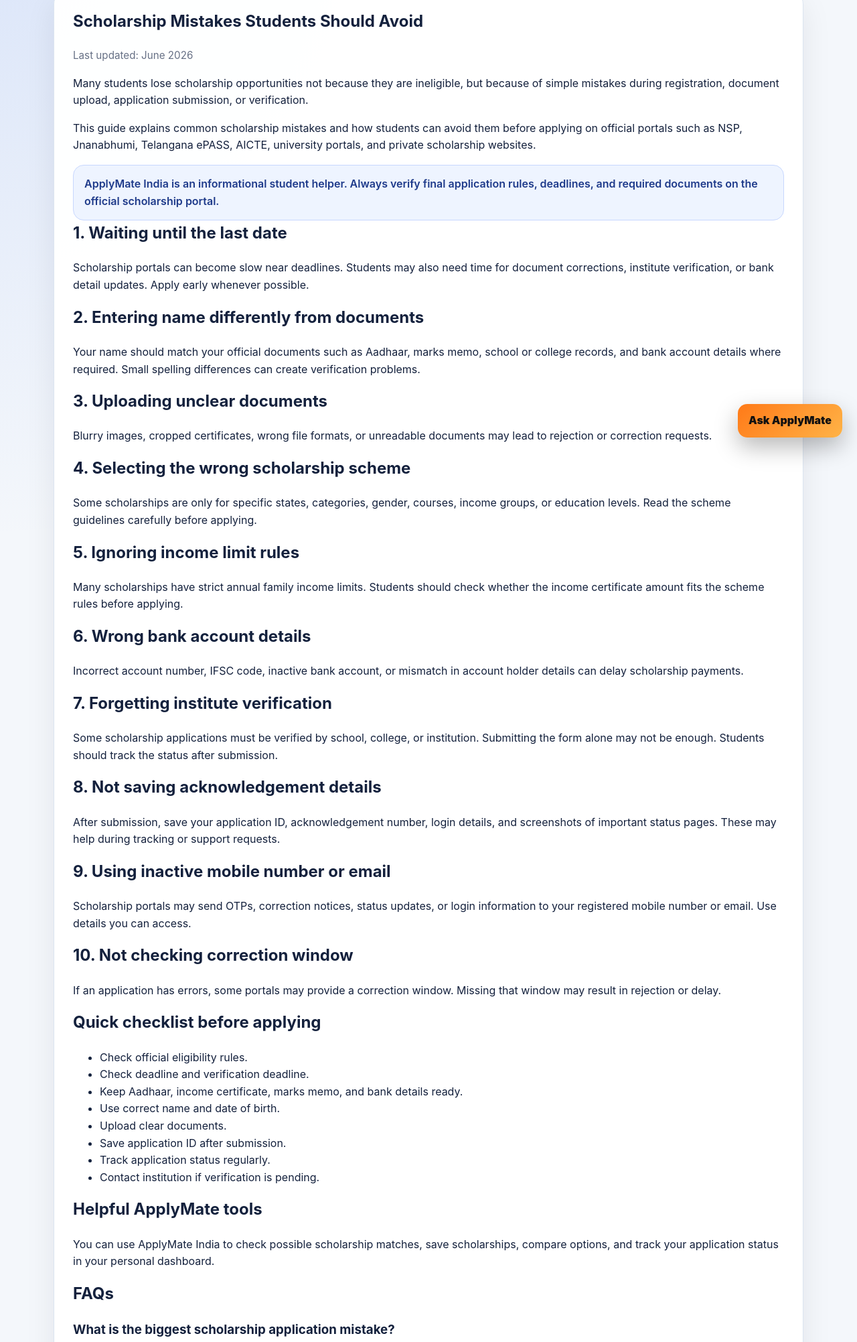
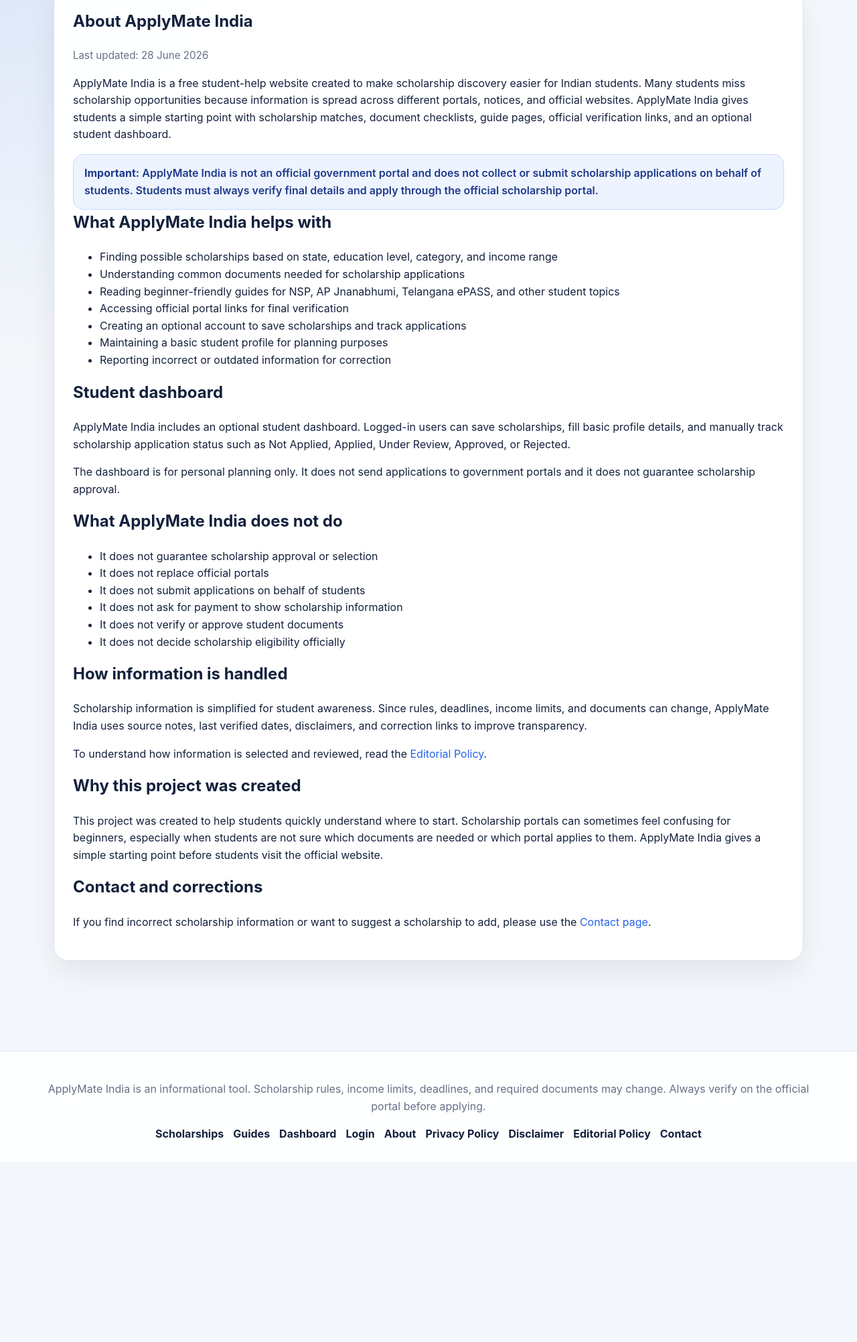
Before and after one commit to koushikrajcodex-boop/applymate-india, a plain HTML site: page about.html in a window 1280 px wide. Shown: the part 125-2128 px from the top of the page at 67% size. After the commit the page ends 1859 px from the top, so only its background shows below. Drawn offline with Linux system fonts and the light colour scheme.

Commit message:
Revise about page content and metadata
Updated the title and meta description to reflect the purpose of ApplyMate India. Revised content to provide information about the platform and its features for students seeking scholarships.

```diff
--- a/about.html
+++ b/about.html
@@ -4,46 +4,12 @@
   <meta charset="UTF-8" />
   <meta name="viewport" content="width=device-width, initial-scale=1.0" />
 
-  <title>Scholarship Mistakes to Avoid - ApplyMate India</title>
-  <meta name="description" content="Learn the most common scholarship application mistakes students should avoid, including wrong documents, late submission, incorrect bank details, and missing verification steps." />
+  <title>About ApplyMate India - Scholarship Finder for Students</title>
+  <meta name="description" content="Learn about ApplyMate India, a free informational scholarship finder, student dashboard, and guide website for Indian students." />
   <meta name="robots" content="index, follow" />
-  <link rel="canonical" href="https://koushikrajcodex-boop.github.io/applymate-india/scholarship-mistakes-to-avoid.html" />
+  <link rel="canonical" href="https://koushikrajcodex-boop.github.io/applymate-india/about.html" />
 
   <link rel="stylesheet" href="style.css" />
-  <link rel="stylesheet" href="assistant.css" />
-
-  <script type="application/ld+json">
-  {
-    "@context": "https://schema.org",
-    "@type": "FAQPage",
-    "mainEntity": [
-      {
-        "@type": "Question",
-        "name": "What is the biggest scholarship application mistake?",
-        "acceptedAnswer": {
-          "@type": "Answer",
-          "text": "One major scholarship application mistake is waiting until the last date. Students should apply early because portals may slow down and documents or verification steps may take extra time."
-        }
-      },
-      {
-        "@type": "Question",
-        "name": "Why do scholarship applications get rejected?",
-        "acceptedAnswer": {
-          "@type": "Answer",
-          "text": "Scholarship applications may be rejected because of wrong documents, spelling mismatch, incorrect bank details, wrong scheme selection, income limit issues, or missed verification steps."
-        }
-      },
-      {
-        "@type": "Question",
-        "name": "How can students avoid scholarship delays?",
-        "acceptedAnswer": {
-          "@type": "Answer",
-          "text": "Students can avoid delays by checking official eligibility rules, uploading clear documents, using correct details, saving acknowledgement numbers, and tracking institute verification status regularly."
-        }
-      }
-    ]
-  }
-  </script>
 </head>
 <body>
 
@@ -71,127 +37,79 @@
 
   <main class="content-page">
     <section class="content-card">
-      <h1>Scholarship Mistakes Students Should Avoid</h1>
-      <span class="last-updated">Last updated: June 2026</span>
+      <h1>About ApplyMate India</h1>
+      <span class="last-updated">Last updated: 28 June 2026</span>
 
       <p>
-        Many students lose scholarship opportunities not because they are ineligible, but because of simple mistakes
-        during registration, document upload, application submission, or verification.
+        ApplyMate India is a free student-help website created to make scholarship discovery easier for Indian students.
+        Many students miss scholarship opportunities because information is spread across different portals, notices,
+        and official websites. ApplyMate India gives students a simple starting point with scholarship matches,
+        document checklists, guide pages, official verification links, and an optional student dashboard.
+      </p>
+
+      <div class="notice-box">
+        <strong>Important:</strong> ApplyMate India is not an official government portal and does not collect or submit
+        scholarship applications on behalf of students. Students must always verify final details and apply through
+        the official scholarship portal.
+      </div>
+
+      <h2>What ApplyMate India helps with</h2>
+      <ul>
+        <li>Finding possible scholarships based on state, education level, category, and income range</li>
+        <li>Understanding common documents needed for scholarship applications</li>
+        <li>Reading beginner-friendly guides for NSP, AP Jnanabhumi, Telangana ePASS, and other student topics</li>
+        <li>Accessing official portal links for final verification</li>
+        <li>Creating an optional account to save scholarships and track applications</li>
+        <li>Maintaining a basic student profile for planning purposes</li>
+        <li>Reporting incorrect or outdated information for correction</li>
+      </ul>
+
+      <h2>Student dashboard</h2>
+      <p>
+        ApplyMate India includes an optional student dashboard. Logged-in users can save scholarships, fill basic profile
+        details, and manually track scholarship application status such as Not Applied, Applied, Under Review, Approved,
+        or Rejected.
       </p>
 
       <p>
-        This guide explains common scholarship mistakes and how students can avoid them before applying on official portals
-        such as NSP, Jnanabhumi, Telangana ePASS, AICTE, university portals, and private scholarship websites.
+        The dashboard is for personal planning only. It does not send applications to government portals and it does not
+        guarantee scholarship approval.
       </p>
 
-      <div class="notice-box">
-        ApplyMate India is an informational student helper. Always verify final application rules, deadlines,
-        and required documents on the official scholarship portal.
-      </div>
+      <h2>What ApplyMate India does not do</h2>
+      <ul>
+        <li>It does not guarantee scholarship approval or selection</li>
+        <li>It does not replace official portals</li>
+        <li>It does not submit applications on behalf of students</li>
+        <li>It does not ask for payment to show scholarship information</li>
+        <li>It does not verify or approve student documents</li>
+        <li>It does not decide scholarship eligibility officially</li>
+      </ul>
 
-      <h2>1. Waiting until the last date</h2>
+      <h2>How information is handled</h2>
       <p>
-        Scholarship portals can become slow near deadlines. Students may also need time for document corrections,
-        institute verification, or bank detail updates. Apply early whenever possible.
+        Scholarship information is simplified for student awareness. Since rules, deadlines, income limits, and documents
+        can change, ApplyMate India uses source notes, last verified dates, disclaimers, and correction links to improve
+        transparency.
       </p>
 
-      <h2>2. Entering name differently from documents</h2>
       <p>
-        Your name should match your official documents such as Aadhaar, marks memo, school or college records,
-        and bank account details where required. Small spelling differences can create verification problems.
+        To understand how information is selected and reviewed, read the
+        <a href="editorial-policy.html">Editorial Policy</a>.
       </p>
 
-      <h2>3. Uploading unclear documents</h2>
+      <h2>Why this project was created</h2>
       <p>
-        Blurry images, cropped certificates, wrong file formats, or unreadable documents may lead to rejection
-        or correction requests.
+        This project was created to help students quickly understand where to start. Scholarship portals can sometimes feel
+        confusing for beginners, especially when students are not sure which documents are needed or which portal applies
+        to them. ApplyMate India gives a simple starting point before students visit the official website.
       </p>
 
-      <h2>4. Selecting the wrong scholarship scheme</h2>
+      <h2>Contact and corrections</h2>
       <p>
-        Some scholarships are only for specific states, categories, gender, courses, income groups, or education levels.
-        Read the scheme guidelines carefully before applying.
+        If you find incorrect scholarship information or want to suggest a scholarship to add, please use the
+        <a href="contact.html">Contact page</a>.
       </p>
-
-      <h2>5. Ignoring income limit rules</h2>
-      <p>
-        Many scholarships have strict annual family income limits. Students should check whether the income certificate
-        amount fits the scheme rules before applying.
-      </p>
-
-      <h2>6. Wrong bank account details</h2>
-      <p>
-        Incorrect account number, IFSC code, inactive bank account, or mismatch in account holder details can delay
-        scholarship payments.
-      </p>
-
-      <h2>7. Forgetting institute verification</h2>
-      <p>
-        Some scholarship applications must be verified by school, college, or institution. Submitting the form alone
-        may not be enough. Students should track the status after submission.
-      </p>
-
-      <h2>8. Not saving acknowledgement details</h2>
-      <p>
-        After submission, save your application ID, acknowledgement number, login details, and screenshots of important
-        status pages. These may help during tracking or support requests.
-      </p>
-
-      <h2>9. Using inactive mobile number or email</h2>
-      <p>
-        Scholarship portals may send OTPs, correction notices, status updates, or login information to your registered
-        mobile number or email. Use details you can access.
-      </p>
-
-      <h2>10. Not checking correction window</h2>
-      <p>
-        If an application has errors, some portals may provide a correction window. Missing that window may result in
-        rejection or delay.
-      </p>
-
-      <h2>Quick checklist before applying</h2>
-      <ul>
-        <li>Check official eligibility rules.</li>
-        <li>Check deadline and verification deadline.</li>
-        <li>Keep Aadhaar, income certificate, marks memo, and bank details ready.</li>
-        <li>Use correct name and date of birth.</li>
-        <li>Upload clear documents.</li>
-        <li>Save application ID after submission.</li>
-        <li>Track application status regularly.</li>
-        <li>Contact institution if verification is pending.</li>
-      </ul>
-
-      <h2>Helpful ApplyMate tools</h2>
-      <p>
-        You can use ApplyMate India to check possible scholarship matches, save scholarships, compare options,
-        and track your application status in your personal dashboard.
-      </p>
-
-      <h2>FAQs</h2>
-
-      <h3>What is the biggest scholarship application mistake?</h3>
-      <p>
-        One major scholarship application mistake is waiting until the last date. Students should apply early because
-        portals may slow down and documents or verification steps may take extra time.
-      </p>
-
-      <h3>Why do scholarship applications get rejected?</h3>
-      <p>
-        Scholarship applications may be rejected because of wrong documents, spelling mismatch, incorrect bank details,
-        wrong scheme selection, income limit issues, or missed verification steps.
-      </p>
-
-      <h3>How can students avoid scholarship delays?</h3>
-      <p>
-        Students can avoid delays by checking official eligibility rules, uploading clear documents, using correct details,
-        saving acknowledgement numbers, and tracking institute verification status regularly.
-      </p>
-
-      <div class="button-row">
-        <a class="text-btn" href="index.html#finder">Check Eligibility</a>
-        <a class="secondary-btn" href="dashboard.html">Open Dashboard</a>
-        <a class="secondary-btn" href="guides.html">Back to Guides</a>
-      </div>
     </section>
   </main>
 
@@ -214,7 +132,5 @@
     </div>
   </footer>
 
-  <script src="script.js"></script>
-  <script src="assistant.js"></script>
 </body>
 </html>
```
